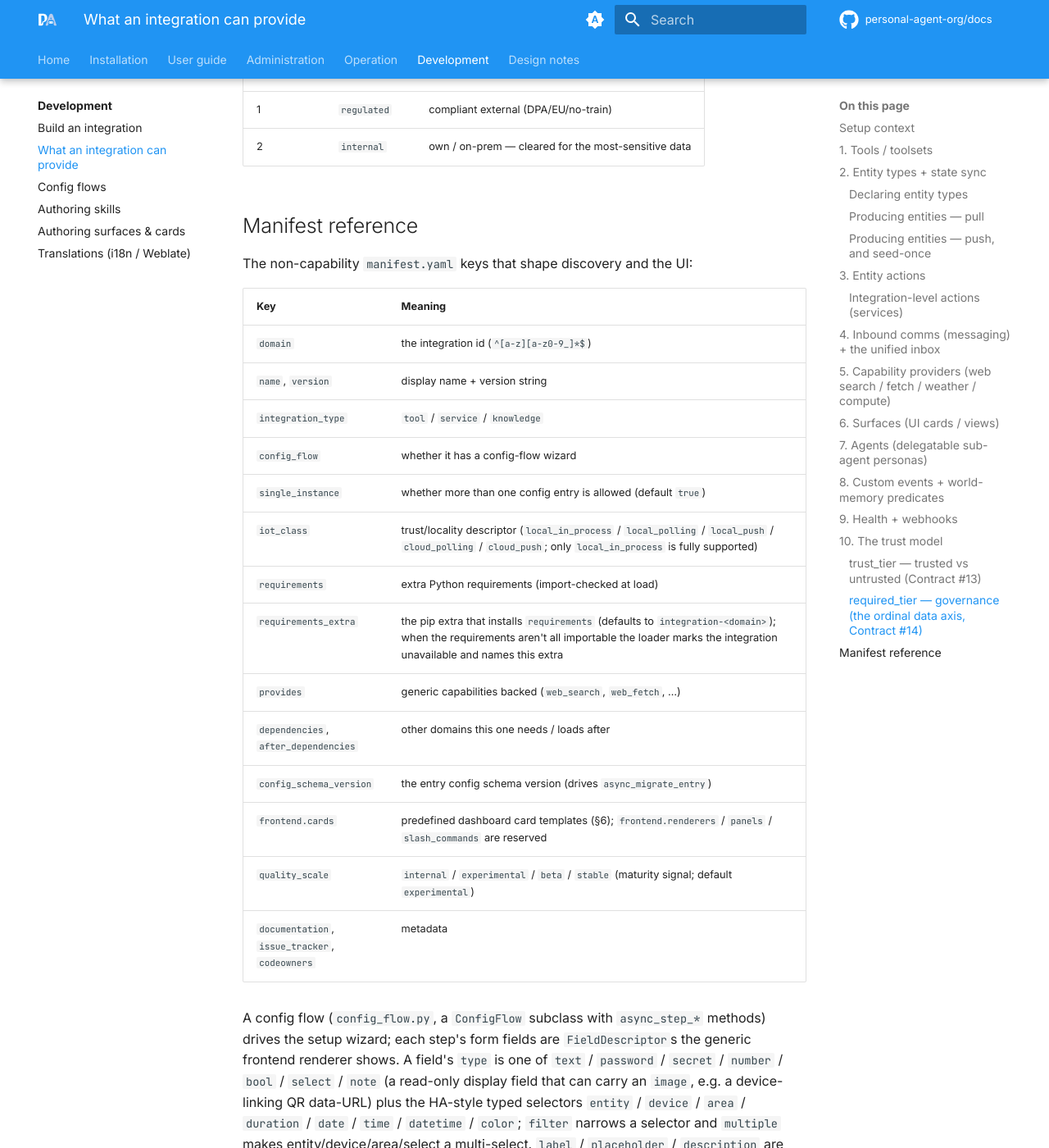
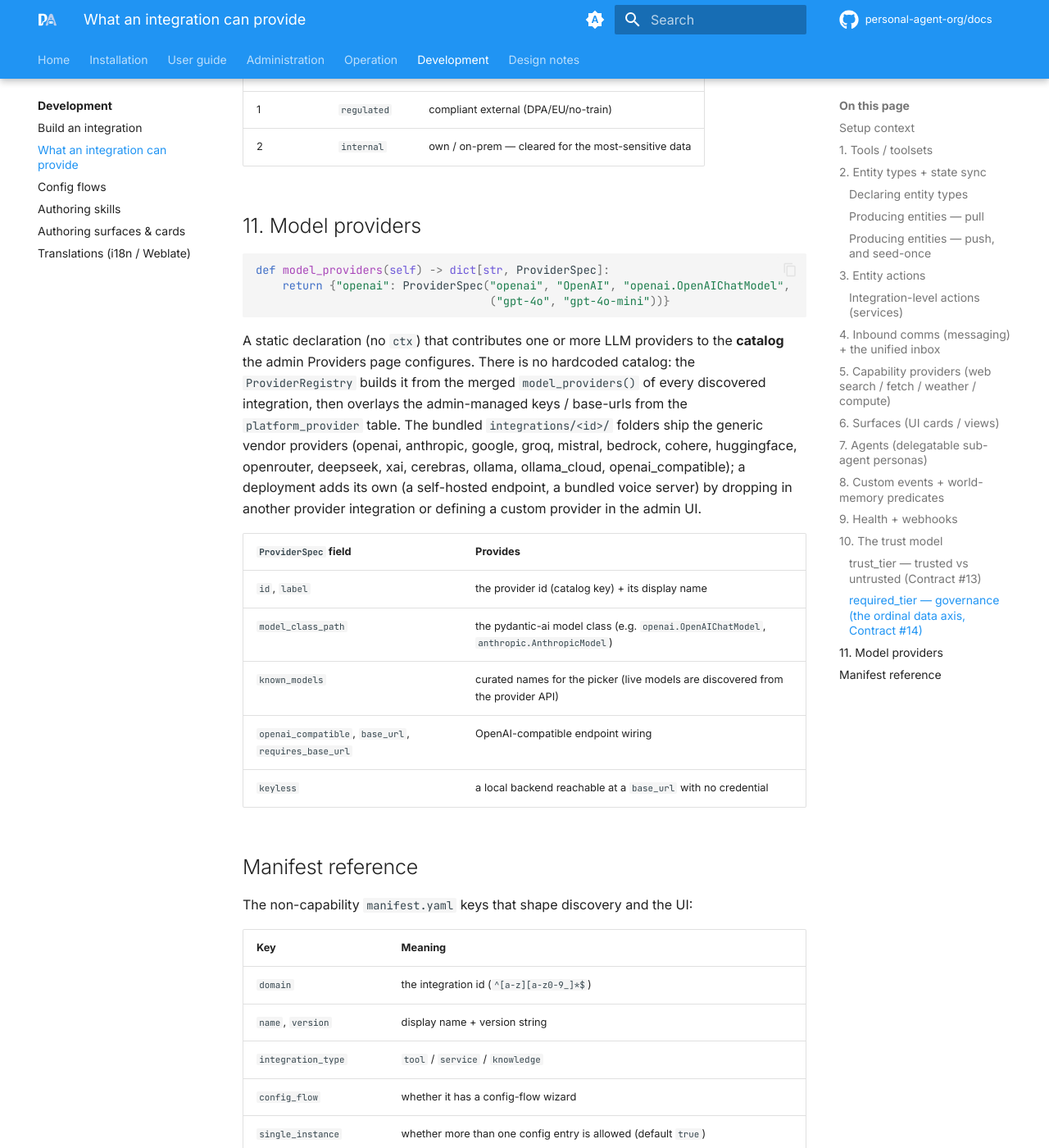
Before and after one commit to personal-agent-org/docs, an MkDocs documentation site: the page built from docs/development/integration-capabilities.md, in a window 1280 px wide and 1400 px high, scrolled down 12503 px. Shown: the whole window at 82% size. Built offline with MkDocs 1.6.1 and Material for MkDocs 9.7.7, drawn with Linux system fonts in a browser that asks for light colours; comment, search, counter and statistics services are not loaded.

Commit message:
docs: provider catalog is integration-contributed (model_providers capability)
Reflect the de-hardcoding: the Providers picker lists providers contributed by
bundled provider integrations (not a static catalog), and integration-capabilities
gains the model_providers() hook + ProviderSpec fields.

````diff
--- a/docs/development/integration-capabilities.md
+++ b/docs/development/integration-capabilities.md
@@ -484,6 +484,33 @@ resolution entry (inline, durable, workflows, comms).
 | 1 | `regulated` | compliant external (DPA/EU/no-train) |
 | 2 | `internal` | own / on-prem — cleared for the most-sensitive data |
 
+## 11. Model providers
+
+```python
+def model_providers(self) -> dict[str, ProviderSpec]:
+    return {"openai": ProviderSpec("openai", "OpenAI", "openai.OpenAIChatModel",
+                                   ("gpt-4o", "gpt-4o-mini"))}
+```
+
+A static declaration (no `ctx`) that contributes one or more LLM providers to the
+**catalog** the admin Providers page configures. There is no hardcoded catalog: the
+`ProviderRegistry` builds it from the merged `model_providers()` of every discovered
+integration, then overlays the admin-managed keys / base-urls from the
+`platform_provider` table. The bundled `integrations/<id>/` folders ship the generic
+vendor providers (openai, anthropic, google, groq, mistral, bedrock, cohere,
+huggingface, openrouter, deepseek, xai, cerebras, ollama, ollama_cloud,
+openai_compatible); a deployment adds its own (a self-hosted endpoint, a bundled voice
+server) by dropping in another provider integration or defining a custom provider in
+the admin UI.
+
+| `ProviderSpec` field | Provides |
+| --- | --- |
+| `id`, `label` | the provider id (catalog key) + its display name |
+| `model_class_path` | the pydantic-ai model class (e.g. `openai.OpenAIChatModel`, `anthropic.AnthropicModel`) |
+| `known_models` | curated names for the picker (live models are discovered from the provider API) |
+| `openai_compatible`, `base_url`, `requires_base_url` | OpenAI-compatible endpoint wiring |
+| `keyless` | a local backend reachable at a `base_url` with no credential |
+
 ## Manifest reference
 
 The non-capability `manifest.yaml` keys that shape discovery and the UI:
````
Also changed, not shown: docs/administration/providers.md (+5 -2 lines).
